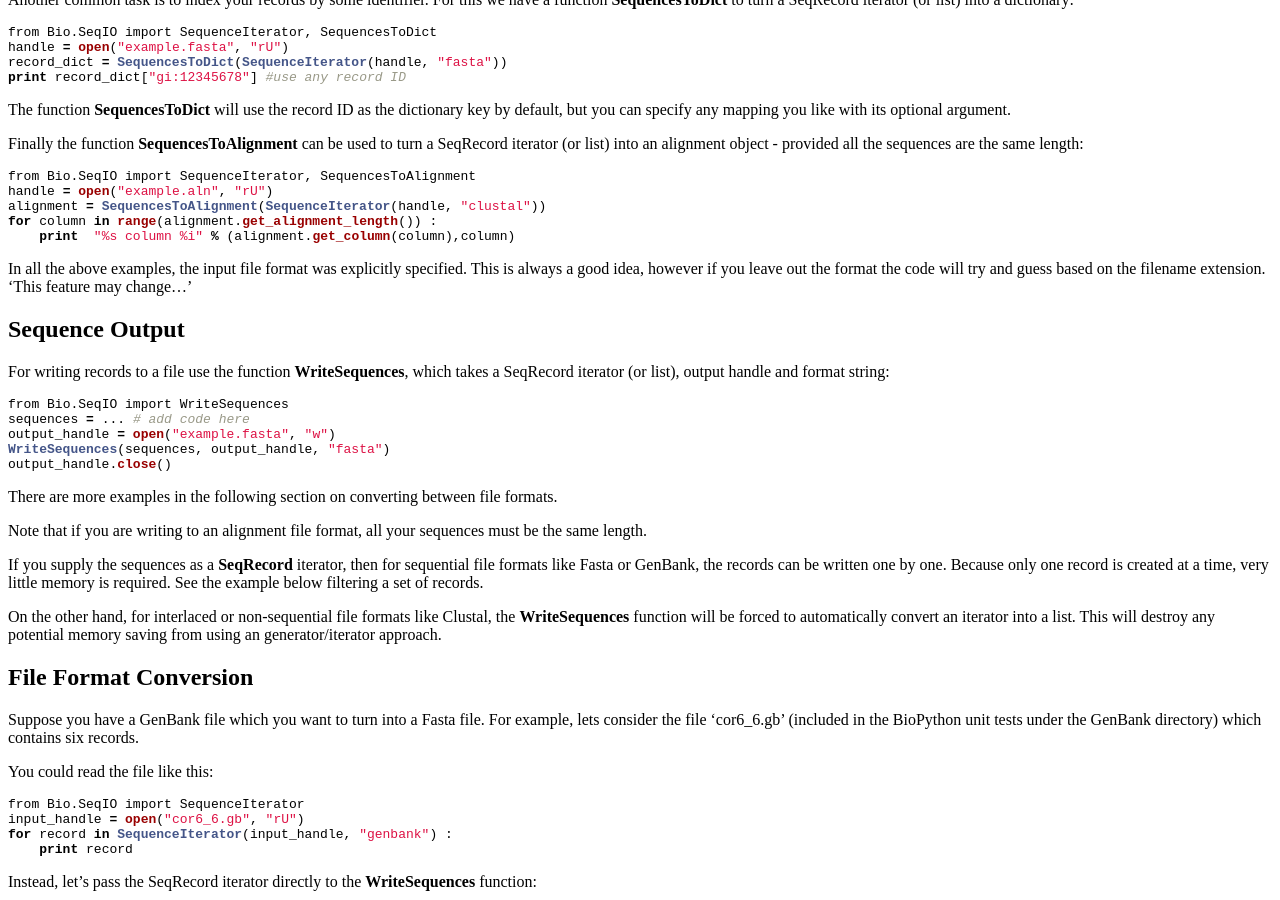
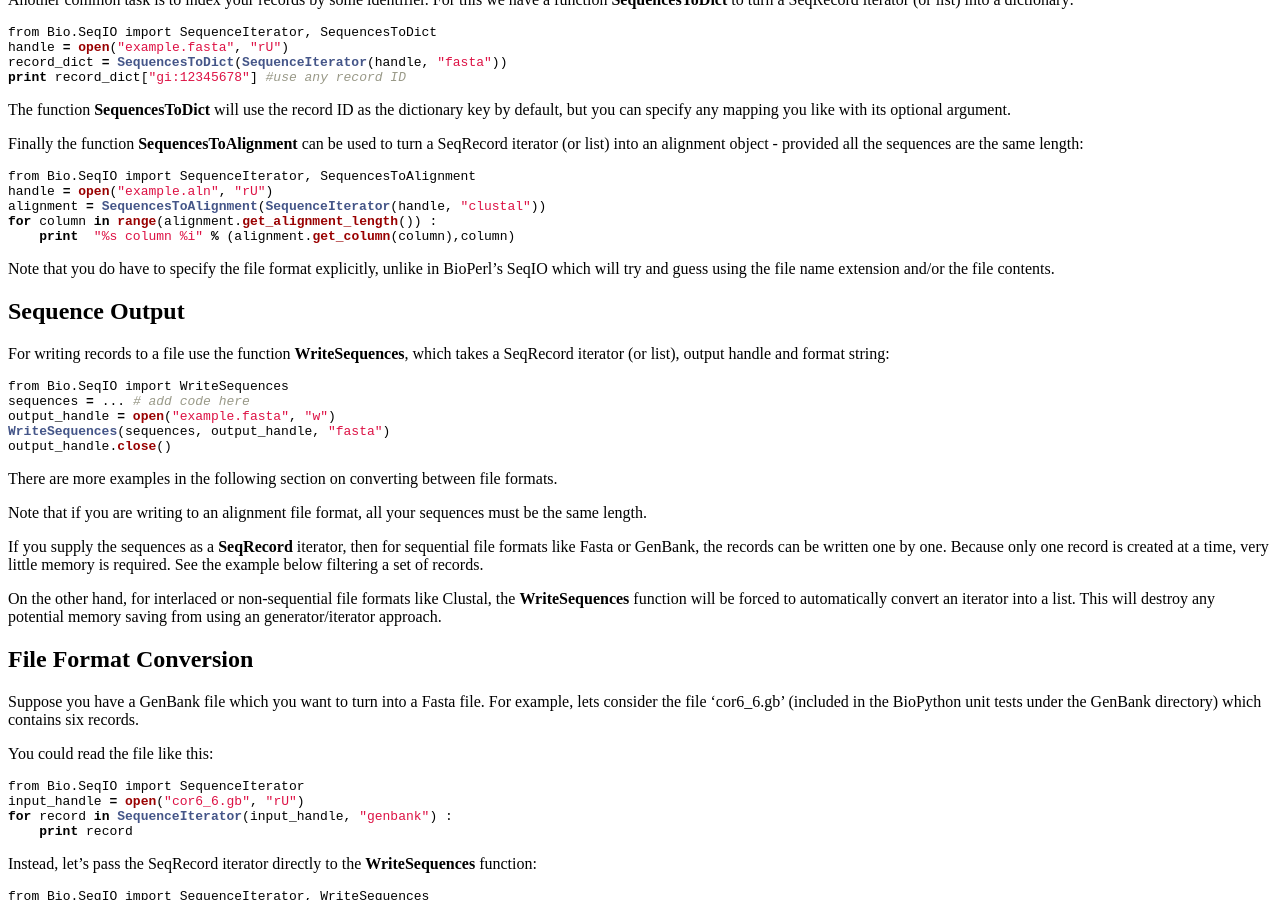
Before and after one commit to biopython/biopython.github.io, a Jekyll site: the page built from wiki/SeqIO.md, in a window 1280 px wide and 900 px high, scrolled down 1270 px. Built offline with Jekyll 4.4.1, drawn with Linux system fonts in a browser that asks for light colours.

Commit message:
File format is not optional

````diff
--- a/wiki/SeqIO.md
+++ b/wiki/SeqIO.md
@@ -137,10 +137,9 @@ for column in range(alignment.get_alignment_length()) :
     print  "%s column %i" % (alignment.get_column(column),column)
 ```
 
-In all the above examples, the input file format was explicitly
-specified. This is always a good idea, however if you leave out the
-format the code will try and guess based on the filename extension.
-'This feature may change...'
+Note that you do have to specify the file format explicitly, unlike in
+BioPerl's SeqIO which will try and guess using the file name extension
+and/or the file contents.
 
 Sequence Output
 ---------------
````
Also changed, not shown: 1 other file.
